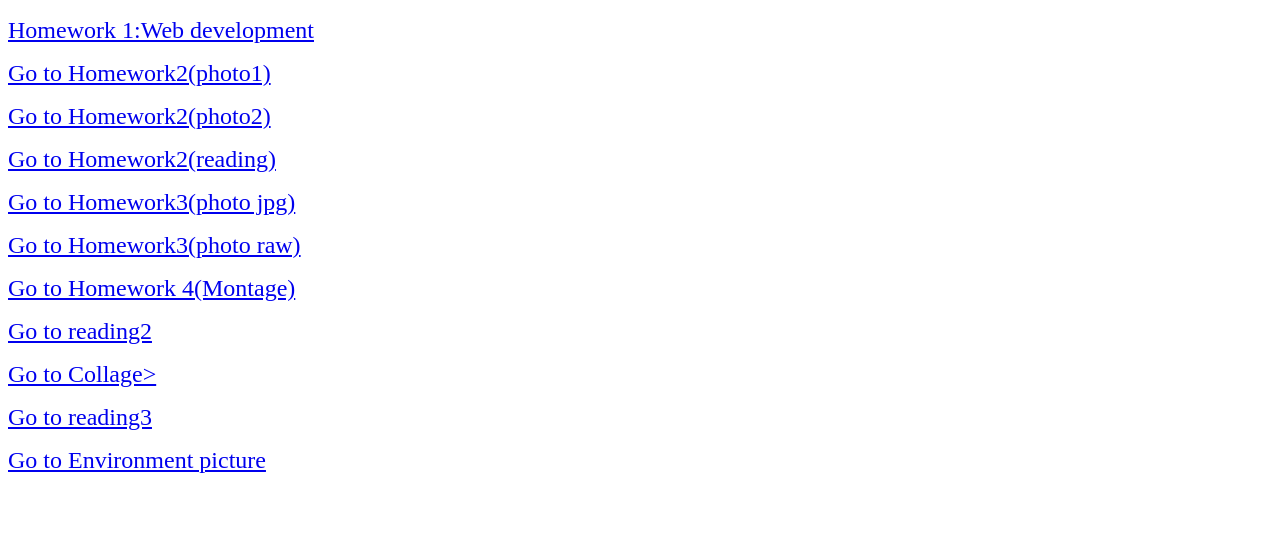
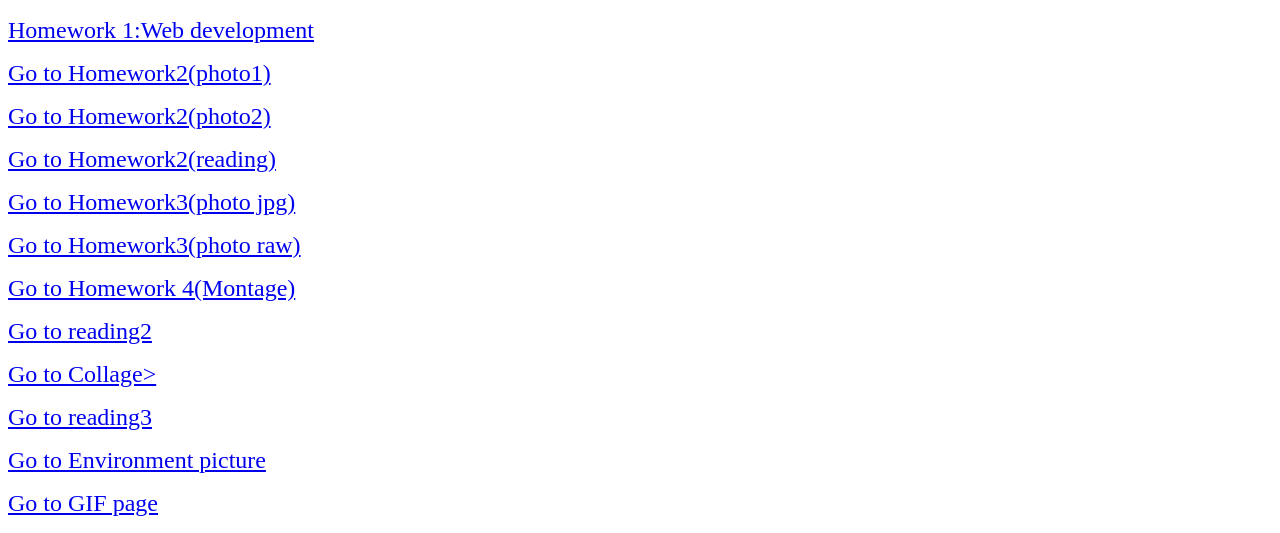
Before and after one commit to Feng0338/ZefengWebsite, a plain HTML site: page index.html in a window 1280 px wide. Shown: the part 544-1077 px from the top of the page. Before the commit the page ends 1034 px from the top, so only its background shows below. Drawn offline with Linux system fonts and the light colour scheme.

Commit message:
index.html

```diff
--- a/index.html
+++ b/index.html
@@ -26,6 +26,8 @@
 <p><a href="Collage.html"style="font-size:24px;">Go to Collage></a></p>
 <p><a href="reading3.html"style="font-size:24px">Go to reading3</a></p>
 <p><a href="environment.html"style="font-size:24px">Go to Environment picture</a></p>
+<p><a href="hw9GIF.html"style="font-size:24px">Go to GIF page</a></p>
+
 </body>
 
 </html>
```
